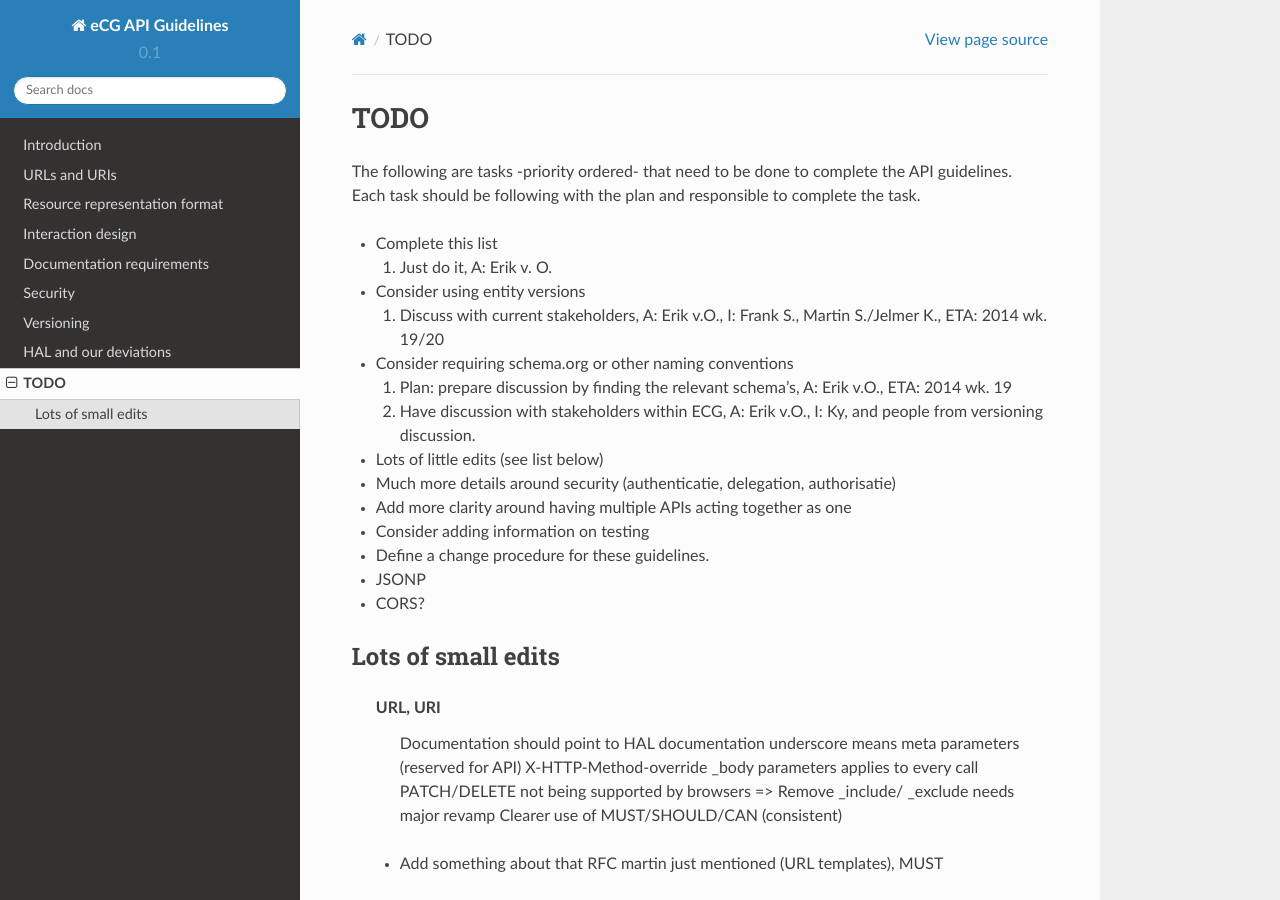
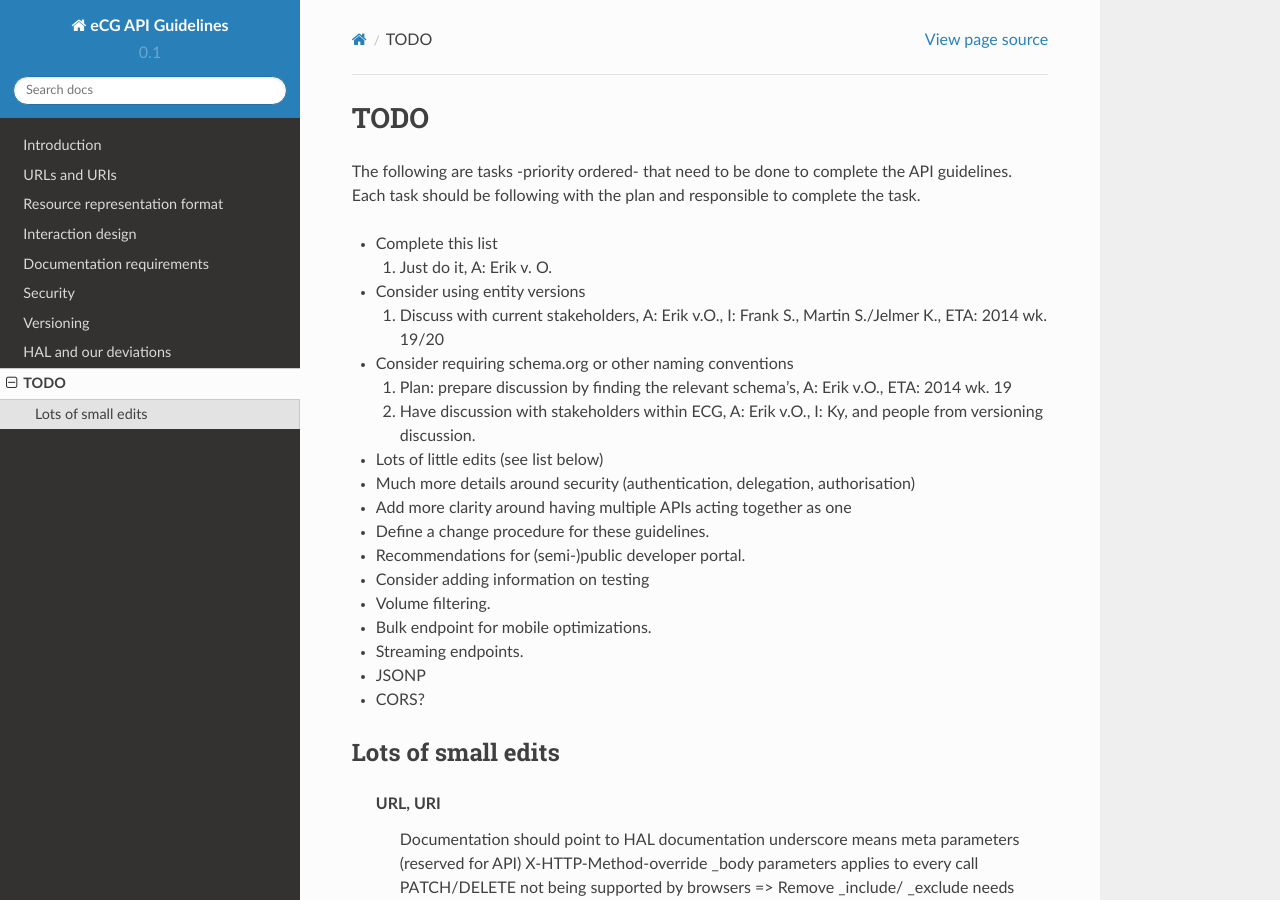
Before and after one commit to ecg-marktplaats/marktplaats-api-guidelines, a Sphinx documentation site: the page built from source/99-todo.rst, in a window 1280 px wide and 900 px high. Built offline with Sphinx 7.4.7 and the Read the Docs theme 2.0.0, drawn with Linux system fonts in a browser that asks for light colours.

Commit message:
Completed TODO list.

```diff
--- a/source/99-todo.rst
+++ b/source/99-todo.rst
@@ -18,10 +18,14 @@ Each task should be following with the plan and responsible to complete the task
   #. Have discussion with stakeholders within ECG, A: Erik v.O., I: Ky, and people from versioning discussion.
 
 * Lots of little edits (see list below)
-* Much more details around security (authenticatie, delegation, authorisatie)
+* Much more details around security (authentication, delegation, authorisation)
 * Add more clarity around having multiple APIs acting together as one
+* Define a change procedure for these guidelines.
+* Recommendations for (semi-)public developer portal.
 * Consider adding information on testing
-* Define a change procedure for these guidelines.
+* Volume filtering.
+* Bulk endpoint for mobile optimizations.
+* Streaming endpoints.
 
 * JSONP
 * CORS?
```
